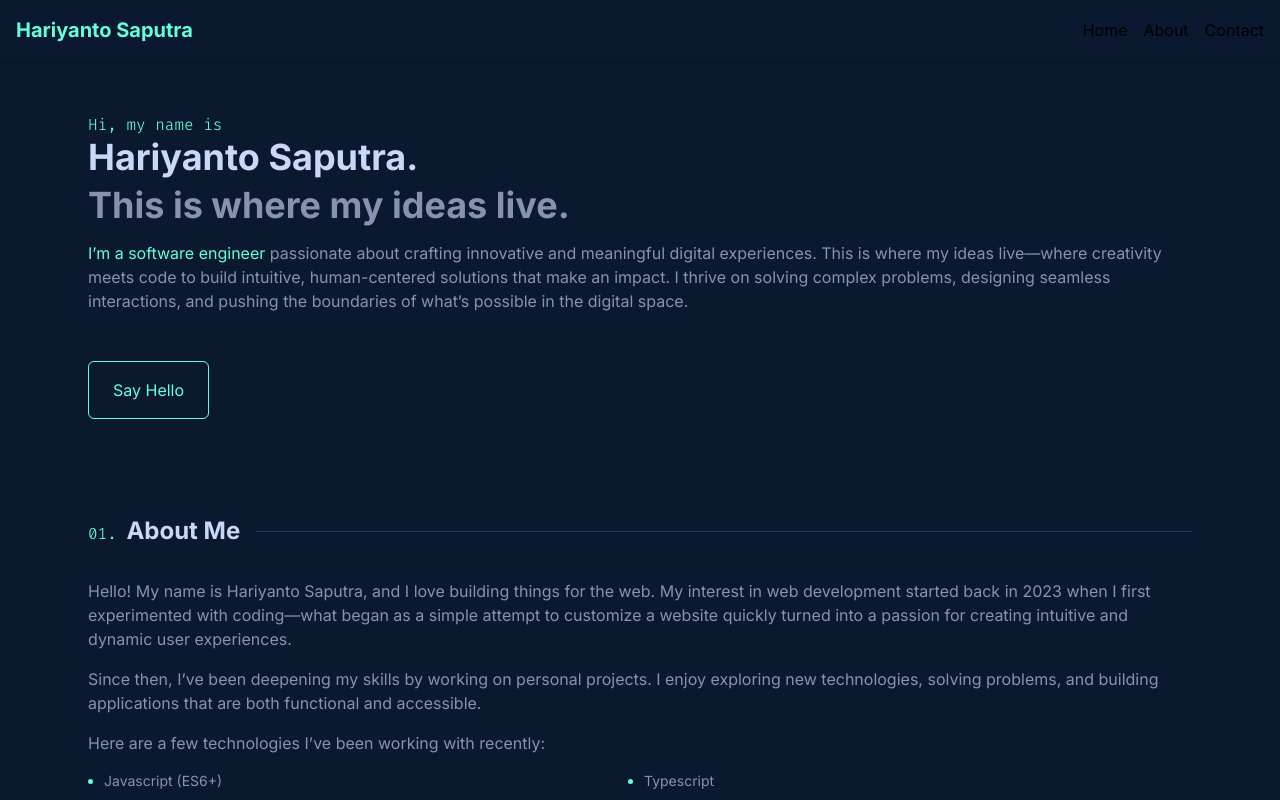
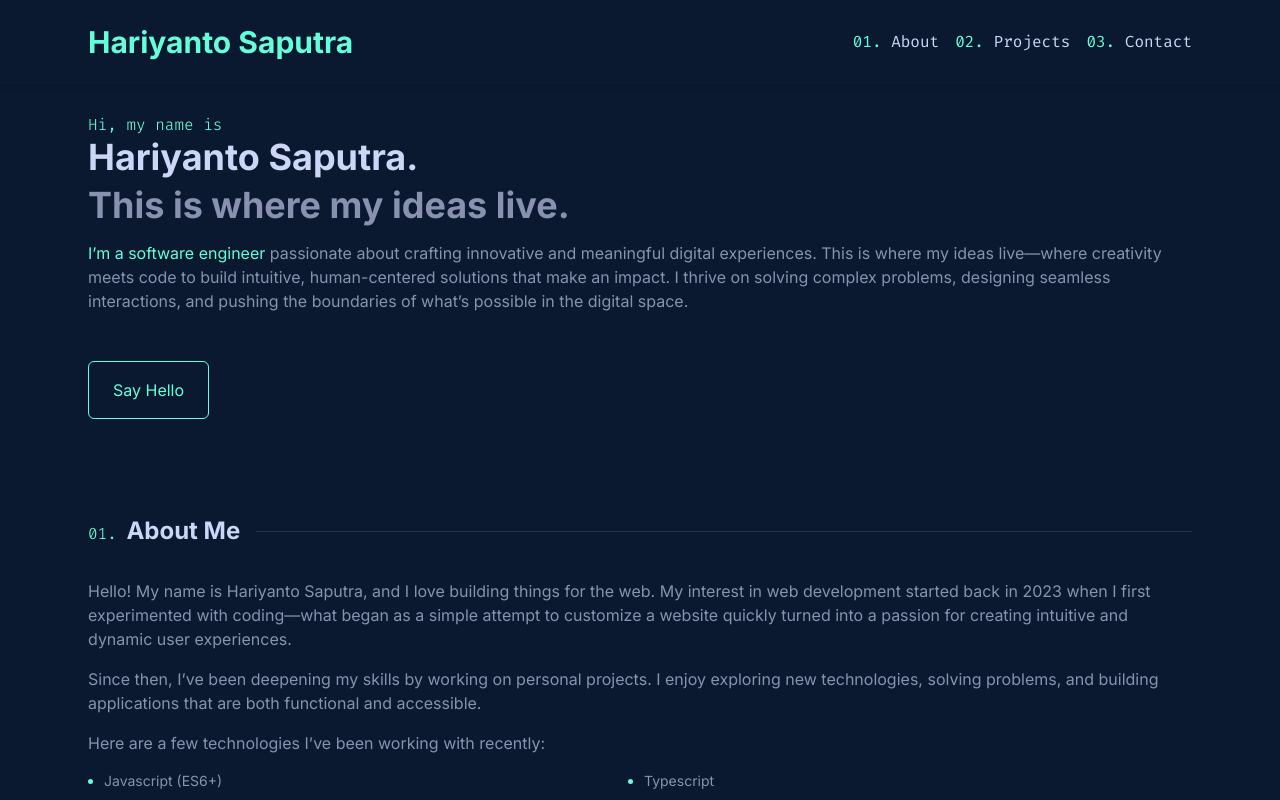
Before and after one commit to Heavenly-venerable/Portfolio, a Vue app: page / in a window 1280 px wide. Shown: the top 800 px of the page. Built offline with nearby package versions, Linux system fonts and the light colour scheme.

Commit message:
fix(navbar): correct color and improve responsiveness

```diff
--- a/src/App.vue
+++ b/src/App.vue
@@ -8,8 +8,8 @@ import Navbar from "./components/Section/Navbar.vue"
 </script>
 
 <template>
+  <Navbar />
   <div class="w-full h-full bg-navy-dark md:px-16">
-    <Navbar />
     <div class="pt-16">
       <Hero />
       <About />
--- a/src/components/Section/Navbar.vue
+++ b/src/components/Section/Navbar.vue
@@ -30,11 +30,11 @@ onUnmounted(() => {
 
 <template>
   <header id="navbar" :class="[
-    'fixed top-0 left-0 w-full bg-navy-dark shadow-md transition-transform duration-300 z-50',
+    'fixed top-0 left-0 w-full bg-navy-dark shadow-md transition-transform duration-300 z-50 md:px-16',
     isHidden ? '-translate-y-full' : 'translate-y-0'
   ]">
-    <nav class="container mx-auto p-4 flex justify-between items-center">
-      <h1 class="text-green-dark text-xl font-bold">Hariyanto Saputra</h1>
+    <nav class="p-4 flex justify-between items-center md:p-6">
+      <h1 class="text-green-dark text-3xl font-bold">Hariyanto Saputra</h1>
       <button class="text-green-dark md:hidden" @click="toggleMenu">
         <svg v-if="!isMenuOpen" class="w-6 h-6" fill="none" stroke="currentColor" viewBox="0 0 24 24"
           xmlns="http://www.w3.org/2000/svg">
@@ -45,15 +45,17 @@ onUnmounted(() => {
           <path stroke-linecap="round" stroke-linejoin="round" stroke-width="2" d="M6 18L18 6M6 6l12 12"></path>
         </svg>
       </button>
-      <ul class="hidden text-gren-dark md:flex space-x-4">
-        <li><a href="#" class="">Home</a></li>
-        <li><a href="#" class="">About</a></li>
-        <li><a href="#" class="">Contact</a></li>
+      <ul class="hidden text-green-dark font-mono md:flex space-x-4">
+        <li><a href="#about" class="text-lightest-slate-dark"><span class="text-green-dark">01. </span>About</a></li>
+        <li><a href="#projects" class="text-lightest-slate-dark"><span class="text-green-dark">02. </span>Projects</a>
+        </li>
+        <li><a href="#contact" class="text-lightest-slate-dark"><span class="text-green-dark">03. </span>Contact</a>
+        </li>
       </ul>
     </nav>
     <transition name="mobile-menu">
       <div id="mobileMenu" v-if="isMenuOpen"
-        class="absolute w-full bg-navy-dark text-green-dark shadow-md flex flex-col items-center space-y-4 py-4 md:hidden">
+        class="absolute w-full bg-navy-dark text-green-dark font-mono shadow-md flex flex-col items-center space-y-4 py-4 md:hidden">
         <a href="#about" class="flex flex-col items-center text-lightest-slate-dark" @click="closeMenu"><span
             class="text-green-dark">01.</span>About</a>
         <a href="#projects" class="flex flex-col items-center text-lightest-slate-dark" @click="closeMenu"><span
```
